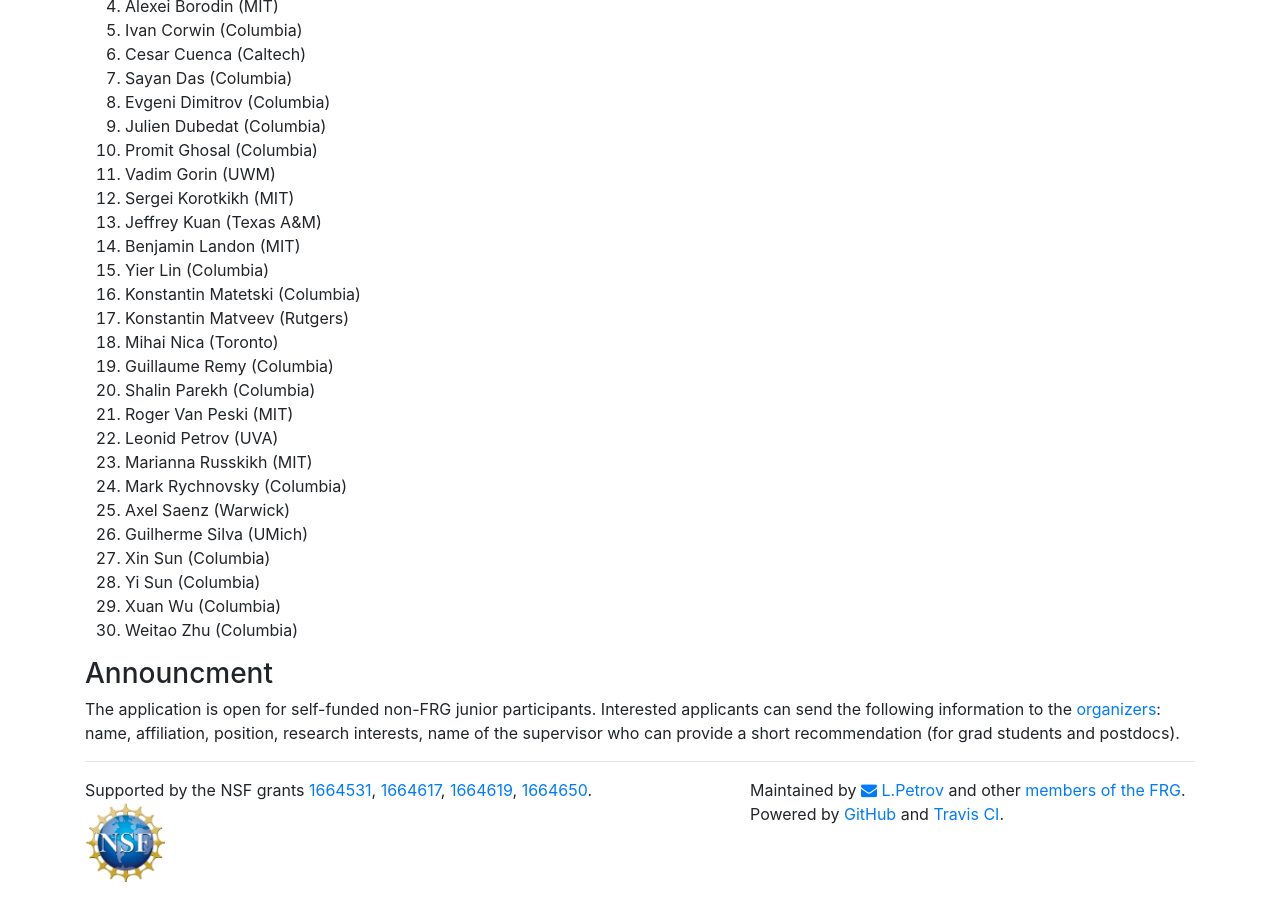
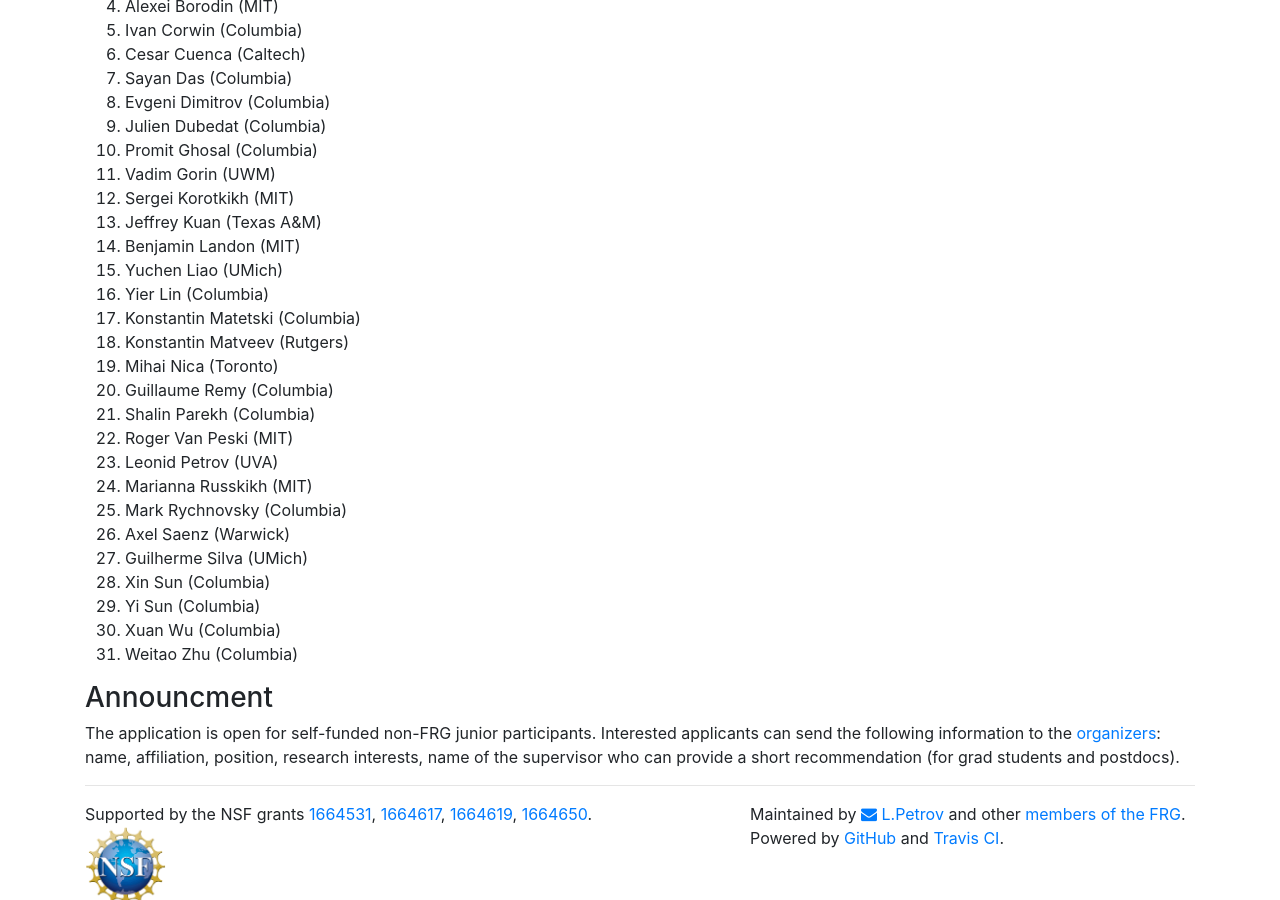
Before and after one commit to int-prob/int-prob-code, a Jekyll site: the page built from conference2020/index.md, in a window 1280 px wide and 900 px high, scrolled down 905 px. Built offline with Jekyll 4.4.1, drawn with Linux system fonts in a browser that asks for light colours; nearby versions of some CDN libraries.

Commit message:
Update index.md

```diff
--- a/conference2020/index.md
+++ b/conference2020/index.md
@@ -55,6 +55,7 @@ permalink: /conference2020/
 1. Sergei Korotkikh (MIT)
 1. Jeffrey Kuan (Texas A&M)
 1. Benjamin Landon (MIT)
+1. Yuchen Liao (UMich)
 1. Yier Lin (Columbia)
 1. Konstantin Matetski (Columbia)
 1. Konstantin Matveev (Rutgers)
```
